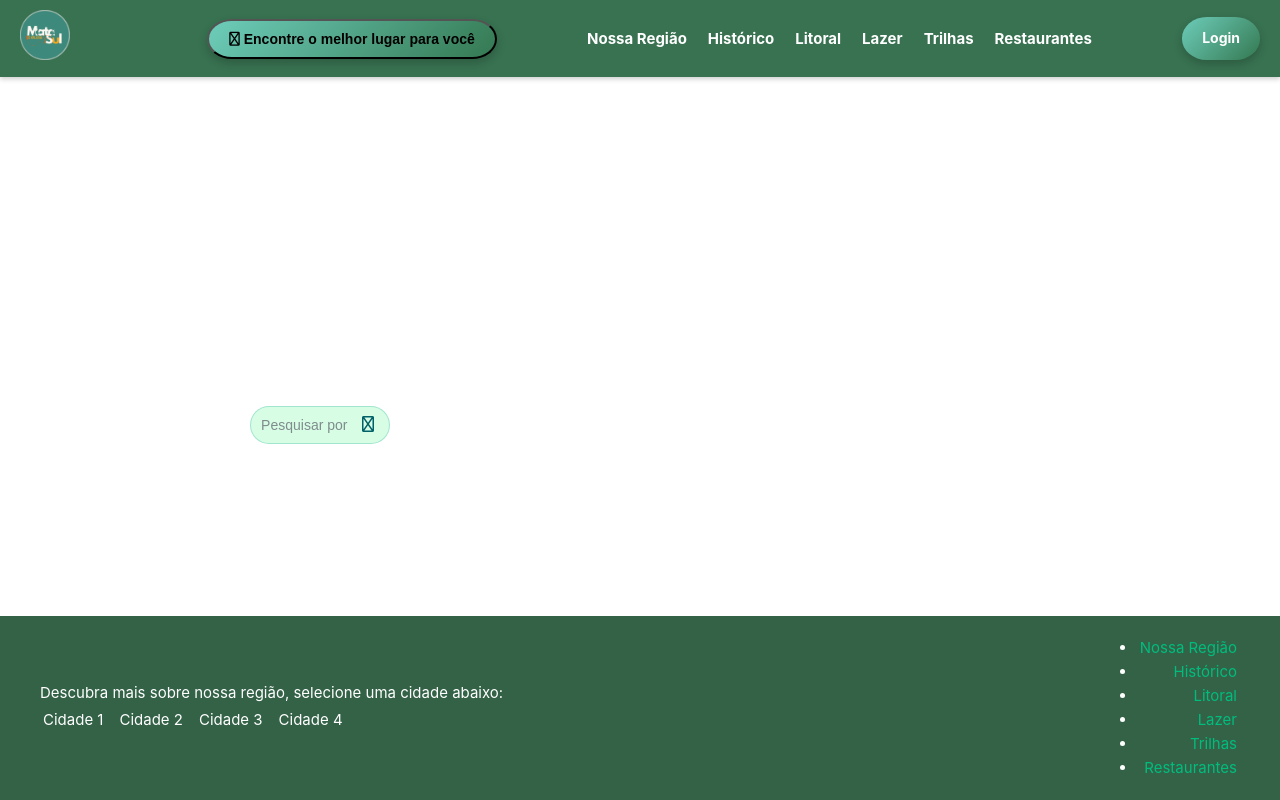
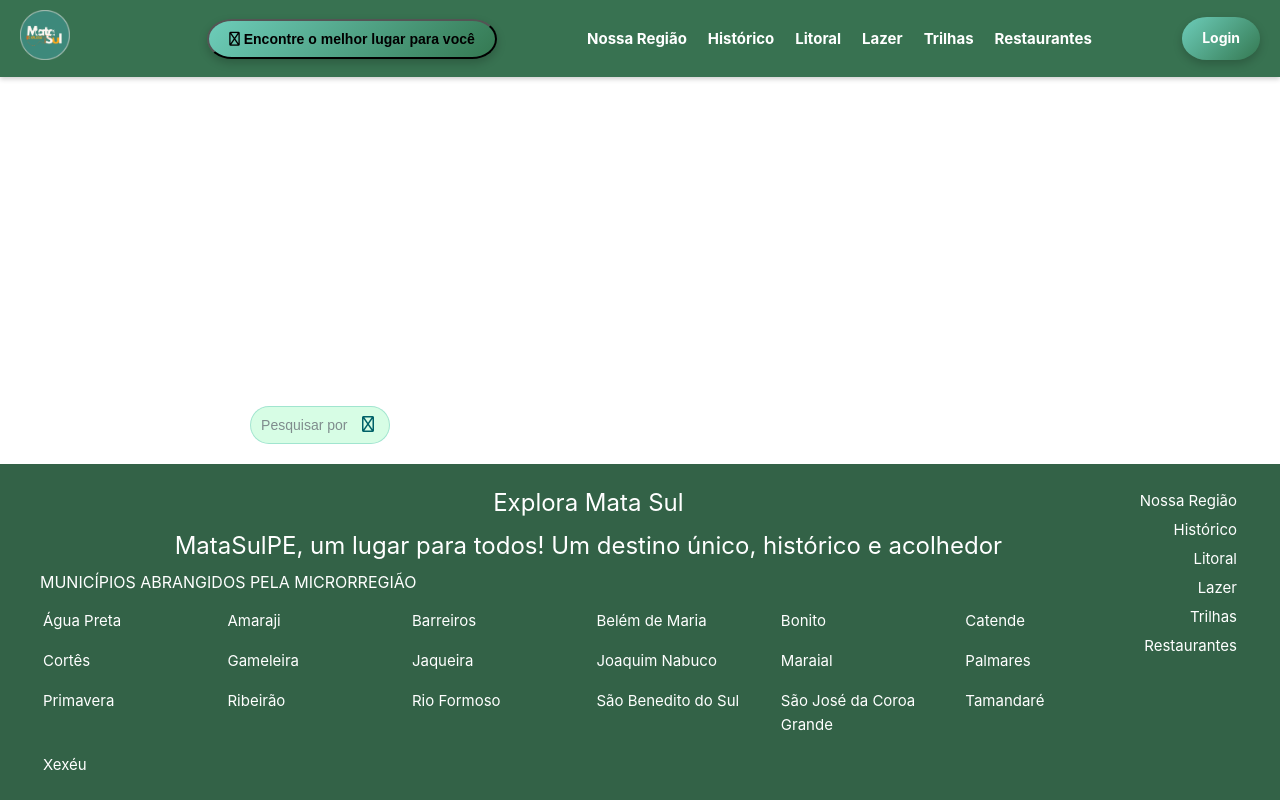
Before and after one commit to D4N1M4/ExploraMataSul, a Vue app: page / in a window 1280 px wide. Built offline with nearby package versions, Linux system fonts and the light colour scheme.

Commit message:
atualizando o footer

```diff
--- a/index.html
+++ b/index.html
@@ -5,7 +5,10 @@
     <link rel="icon" href="/favicon.ico">
     <meta name="viewport" content="width=device-width, initial-scale=1.0">
     <title>Explora Mata Sul</title>
-    <link rel="stylesheet" href="https://cdnjs.cloudflare.com/ajax/libs/font-awesome/5.15.4/css/all.min.css">
+    <link
+    rel="stylesheet"
+    href="https://cdnjs.cloudflare.com/ajax/libs/font-awesome/5.15.4/css/all.min.css"
+/>
   </head>
   <body>
     <div id="app"></div>
--- a/src/components/Footer.vue
+++ b/src/components/Footer.vue
@@ -1,12 +1,29 @@
 <template>
 <footer>
     <div class="left-info">
-    <p>Descubra mais sobre nossa região, selecione uma cidade abaixo:</p>
+    <h2>Explora Mata Sul</h2>
+    <p>MataSulPE, um lugar para todos! Um destino único, histórico e acolhedor</p>
+    <p>MUNICÍPIOS ABRANGIDOS PELA MICRORREGIÃO</p>
     <div class="city-list">
-        <a href="#cidade1">Cidade 1</a>
-        <a href="#cidade2">Cidade 2</a>
-        <a href="#cidade3">Cidade 3</a>
-        <a href="#cidade4">Cidade 4</a>
+        <a href="#cidade1">Água Preta</a>
+        <a href="#cidade2">Amaraji</a>
+        <a href="#cidade3">Barreiros</a>
+        <a href="#cidade4">Belém de Maria</a>
+        <a href="#cidade4">Bonito</a>
+        <a href="#cidade1">Catende</a>
+        <a href="#cidade2">Cortês</a>
+        <a href="#cidade3">Gameleira</a>
+        <a href="#cidade4">Jaqueira</a>
+        <a href="#cidade1">Joaquim Nabuco</a>
+        <a href="#cidade2">Maraial</a>
+        <a href="#cidade3">Palmares</a>
+        <a href="#cidade4">Primavera</a>
+        <a href="#cidade1">Ribeirão</a>
+        <a href="#cidade2">Rio Formoso</a>
+        <a href="#cidade3">São Benedito do Sul</a>
+        <a href="#cidade4">São José da Coroa Grande</a>
+        <a href="#cidade1">Tamandaré</a>
+        <a href="#cidade2">Xexéu</a>
     </div>
     </div>
     <div class="right-info">
@@ -26,7 +43,7 @@
 footer {
 display: flex;
 justify-content: space-between;
-align-items: center;
+align-items: flex-start;
 background-color: #336247;
 color: #FFFFFF;
 padding: 20px 40px;
@@ -36,19 +53,58 @@ width: 100%;
 left: 0;
 }
 footer .left-info {
+flex: 2;
+}
+footer .left-info h2, footer .left-info p:first-of-type {
+font-size: 24px;
+margin-bottom: 5px;
+text-align: center;
+}
+footer .left-info .subtitle,
+.city-list {
 text-align: left;
 }
-footer .right-info {
+footer .left-info .subtitle {
+margin-top: 10px;
+font-weight: bold;
+font-size: 14px;
+}
+footer .left-info p {
+margin: 5px 0;
+font-size: 16px;
+}
+.city-list {
+display: grid;
+grid-template-columns: repeat(6, 1fr);
+gap: 10px;
+margin-top: 10px;
+}
+.city-list a {
+color: #FFFFFF;
+text-decoration: none;
+transition: color 0.3s ease;
+text-align: left;
+}
+.city-list a:hover {
+color: #5de69a;
+}
+.right-info ul {
+list-style: none;
+padding: 0;
+margin: 0;
 text-align: right;
 }
-.city-list a {
-display: inline-block;
-margin-right: 10px;
+.right-info li {
+margin: 5px 0;
+}
+
+.right-info a {
 color: #FFFFFF;
 text-decoration: none;
 transition: color 0.3s ease;
 }
-.city-list a:hover {
+
+.right-info a:hover {
 color: #5de69a;
 }
 </style>
```
